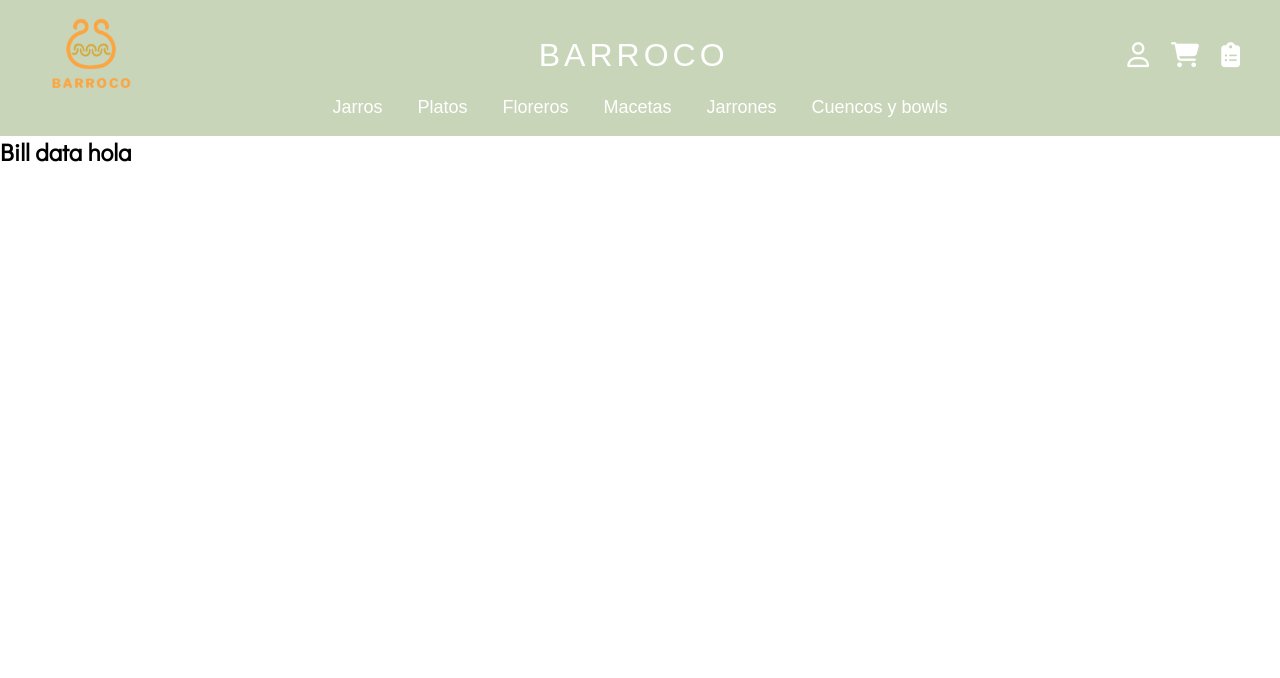
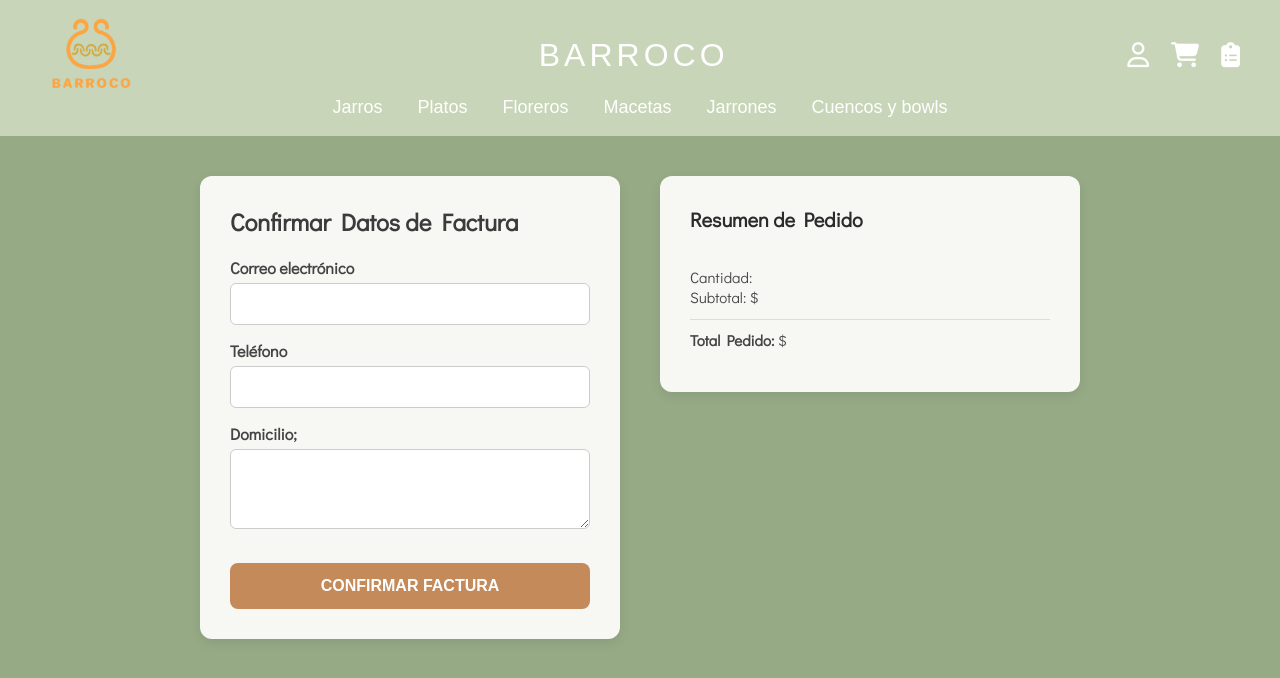
Before and after one commit to ImaGaf/AWD224062025HTMLFrozonoInc, a PHP site: template 06.-Code/Barroco/pages/billData.php in a window 1280 px wide. Shown: the top 678 px of the page. Run offline with PHP 8.4, Linux system fonts and the light colour scheme; the template is opened without the code that fills it, so the values that code supplies are empty.

Commit message:
Formulario Factura
Añadido de facturacion

```diff
--- /dev/null
+++ b/06.-Code/Barroco/assests/css/billStyle.css
@@ -0,0 +1,120 @@
+body {
+    margin: 0;
+    padding: 0;
+    font-family: 'Didact Gothic', sans-serif;
+    background-color: #96aa86;
+    color: #2b2b2b;
+}
+
+.main-payment {
+    margin: 0 auto;
+    padding: 40px 20px;
+    display: flex;
+    justify-content: center;
+    align-items: flex-start;
+    gap: 40px;
+    flex-wrap: wrap;
+}
+
+.resumen, .formulario-pago {
+    background-color: #f7f8f3;
+    padding: 30px;
+    border-radius: 12px;
+    width: 420px;
+    box-shadow: 0 4px 12px rgba(0,0,0,0.08);
+}
+
+h2, h3 {
+    font-size: 24px;
+    margin-bottom: 20px;
+    color: #3b3b3b;
+}
+
+label {
+    display: block;
+    margin-top: 15px;
+    margin-bottom: 5px;
+    font-weight: bold;
+    color: #444;
+}
+
+input[type="text"],
+input[type="email"],
+textarea {
+    width: 100%;
+    padding: 12px;
+    border: 1px solid #ccc;
+    border-radius: 6px;
+    font-size: 14px;
+    box-sizing: border-box;
+}
+
+textarea {
+    resize: vertical;
+    min-height: 80px;
+}
+
+button.pagar {
+    background-color: #c48a5a;
+    color: white;
+    font-weight: bold;
+    padding: 14px;
+    border: none;
+    border-radius: 8px;
+    width: 100%;
+    margin-top: 30px;
+    cursor: pointer;
+    font-size: 16px;
+    transition: background 0.3s ease;
+}
+
+button.pagar:hover {
+    background-color: #a76d40;
+}
+
+.formulario-pago h3 {
+    margin-bottom: 15px;
+    font-size: 20px;
+    color: #2b2b2b;
+}
+
+.formulario-pago p {
+    font-size: 15px;
+    color: #444;
+    margin-bottom: 12px;
+}
+
+.formulario-pago hr {
+    border: none;
+    height: 1px;
+    background-color: #ddd;
+    margin: 10px 0;
+}
+
+.boton-volver {
+    margin-top: 20px;
+    background-color: #c48a5a;
+    color: white;
+    font-weight: bold;
+    padding: 12px 20px;
+    border: none;
+    border-radius: 6px;
+    cursor: pointer;
+    transition: background 0.3s;
+    width: 100%;
+}
+
+.boton-volver:hover {
+    background-color: #a76d40;
+}
+
+@media (max-width: 900px) {
+    .main-payment {
+        flex-direction: column;
+        align-items: center;
+    }
+
+    .resumen, .formulario-pago {
+        width: 90%;
+    }
+}
--- a/06.-Code/Barroco/pages/billData.php
+++ b/06.-Code/Barroco/pages/billData.php
@@ -3,15 +3,42 @@
 <head>
     <meta charset="UTF-8">
     <meta name="viewport" content="width=device-width, initial-scale=1.0">
-    <title>Barroco</title>
+    <title>Confirmar Factura - Barroco</title>
+    <link rel="stylesheet" href="../assests/css/billStyle.css">
 </head>
 <body>
 
 <?php include '../components/header.php'; ?>
 
-<main>
-    <h2>Bill data hola</h2>
-</main>
+<div class="main-payment">
+    <div class="resumen">
+        <h2>Confirmar Datos de Factura</h2>
+        <form action="generarFactura.php" method="POST">
+            <input type="hidden" name="idOrder" value="<?= $idOrder ?>">
+
+            <label>Correo electrónico</label>
+            <input type="email" name="email" required value="">
+
+            <label>Teléfono</label>
+            <input type="text" name="phone" required value="">
+
+            <label>Domicilio;</label>
+            <textarea name="deliveryAddress" required></textarea>
+
+            <button type="submit" class="pagar">CONFIRMAR FACTURA</button>
+        </form>
+    </div>
+
+    <div class="formulario-pago">
+        <h3>Resumen de Pedido</h3>
+
+            <p><strong></strong><br>
+                Cantidad: <br>
+                Subtotal: $</p><hr>
+
+        <p><strong>Total Pedido:</strong> $</p>
+    </div>
+</div>
 
 </body>
 </html>
```
Also changed, not shown: 06.-Code/Barroco/server/billData.php (added).
